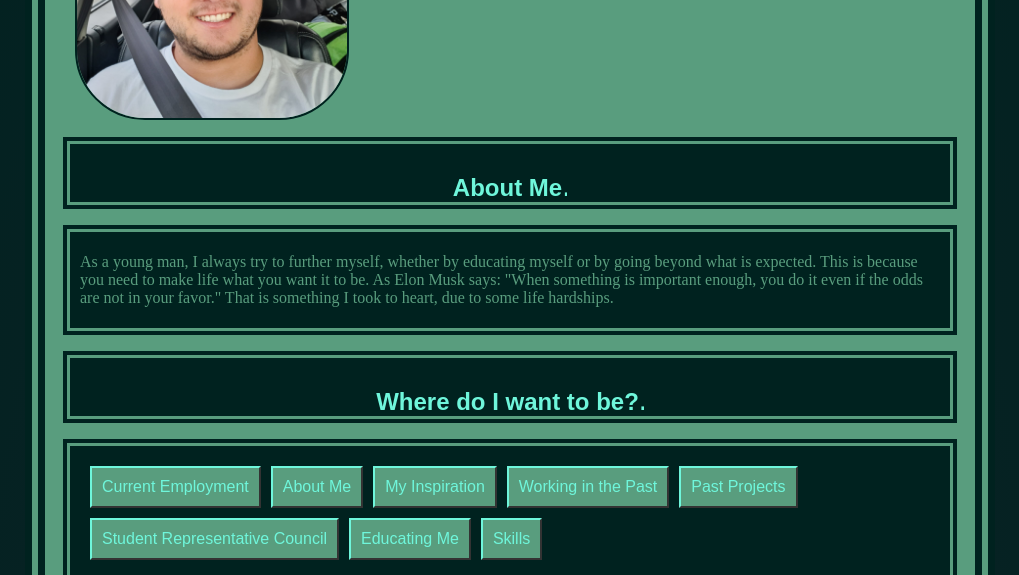
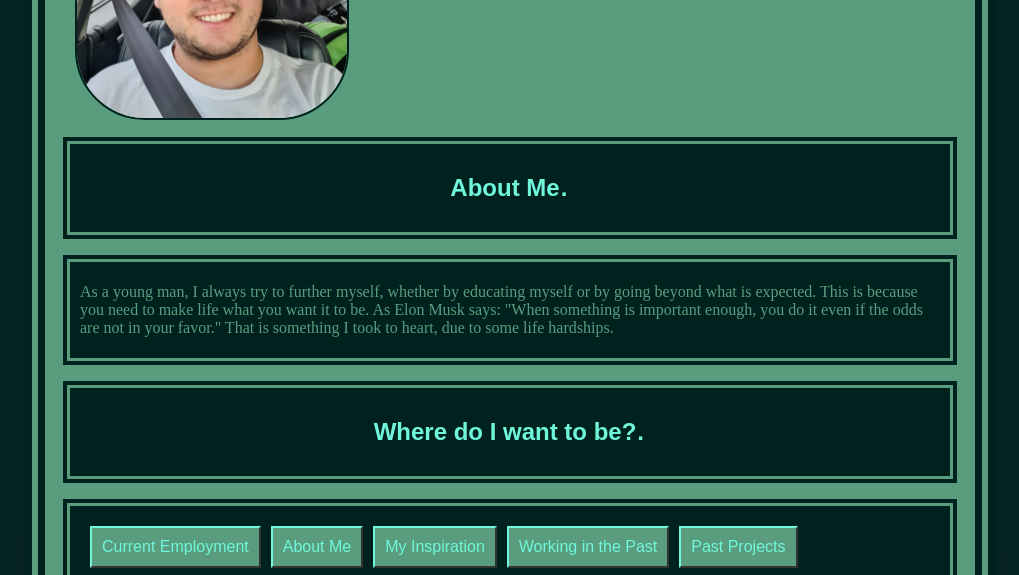
Before and after one commit to FRossouw/Web-Assignment-01, a plain HTML site: page public/index.html in a window 1280 px wide. Shown: the part 197-772 px from the top of the page, without its empty margins (130-1149 px from the left). Drawn offline with nearby package versions, Linux system fonts and the light colour scheme; some packages are replaced by stand-ins of ours; a web font is replaced by a local one.

Commit message:
Removed margin

```diff
--- a/public/css/article.css
+++ b/public/css/article.css
@@ -15,7 +15,6 @@ article section h2 {
     text-align: center;
     font-size: 1.5rem;
     padding: 5px;
-    margin-bottom: -10px;
 }
 
 article section h2:hover {
```
